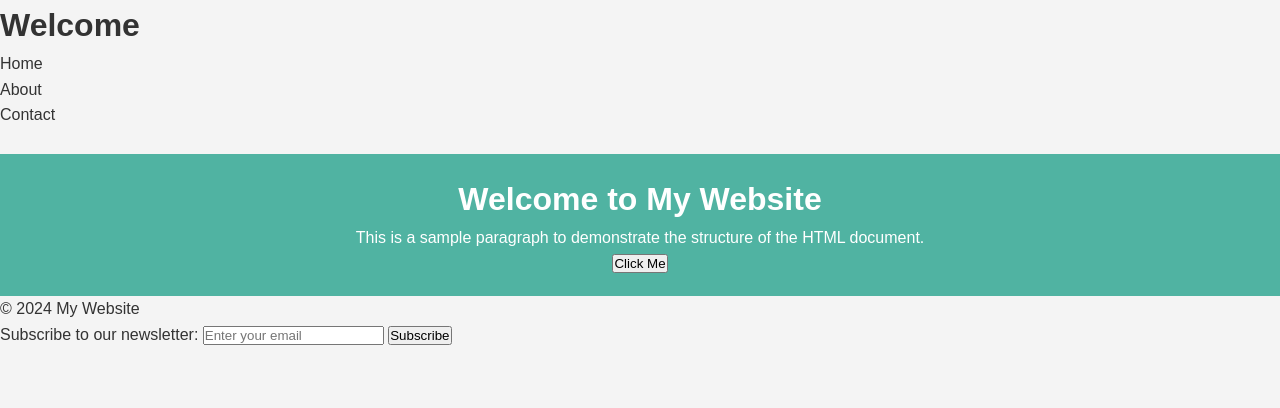
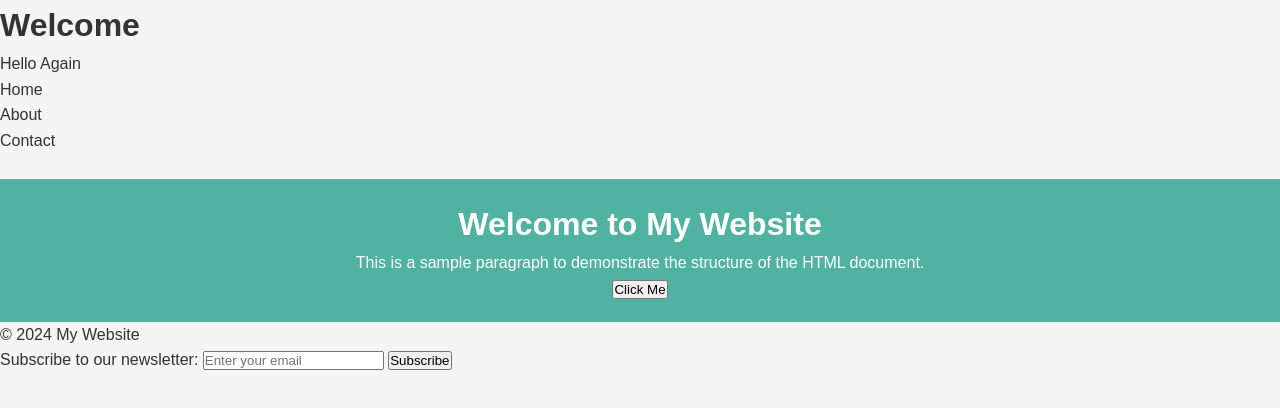
Before and after one commit to marwasamy-work/remote-pd46, a plain HTML site: page index.html in a window 1280 px wide. Drawn offline with Linux system fonts and the light colour scheme.

Commit message:
Add greeting paragraph to index.html

```diff
--- a/index.html
+++ b/index.html
@@ -8,6 +8,7 @@
 </head>
 <body>
     <h1> Welcome </h1>
+    <p>Hello Again </p>
     <nav>
         <ul>
             <li>Home</li>
```
